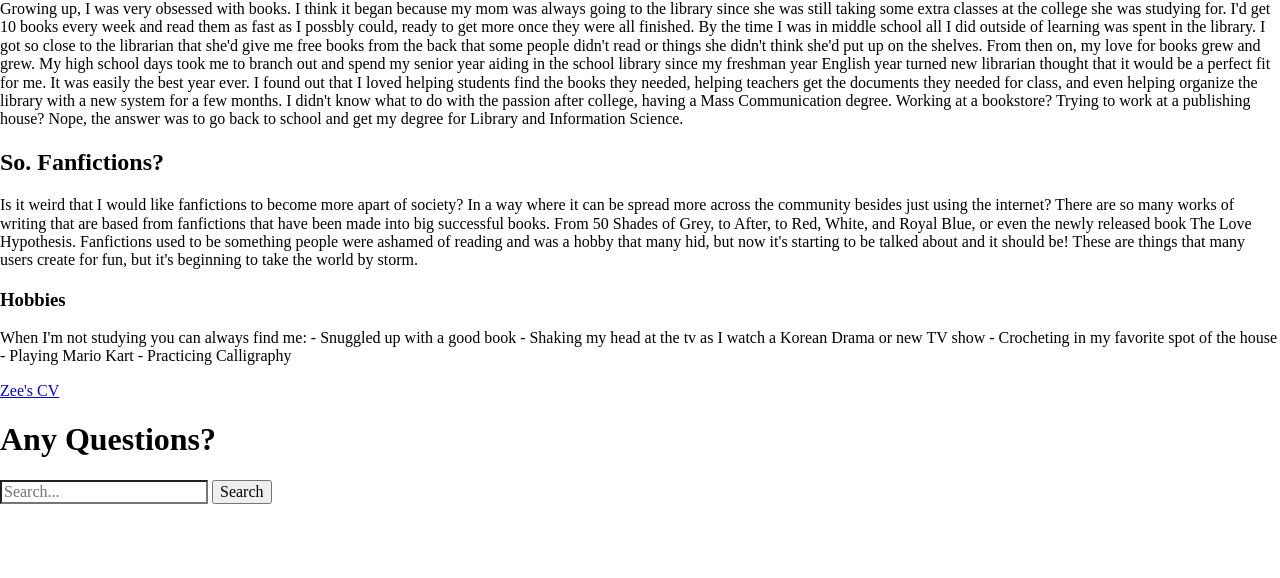
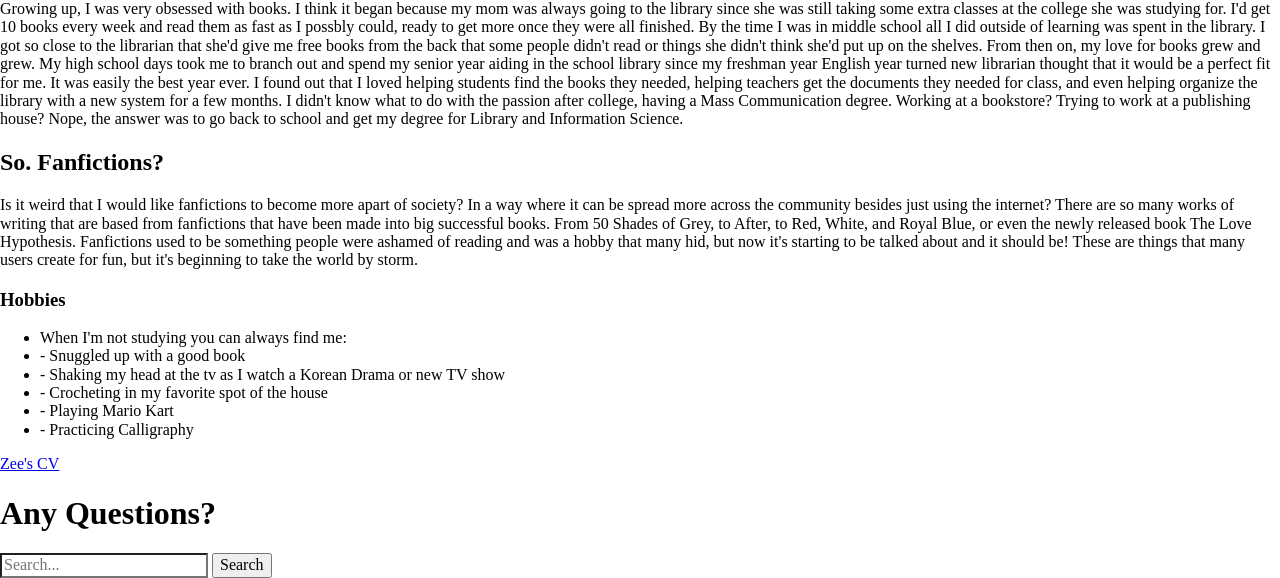
Before and after one commit to zeenerd/Info-552, a plain HTML site: page Week_3_Portfolio/About.html in a window 1280 px wide. Shown: the part 304-882 px from the top of the page. Before the commit the page ends 808 px from the top, so only its background shows below. Drawn offline with Linux system fonts and the light colour scheme.

Commit message:
Adding a bullet list

```diff
--- a/Week_3_Portfolio/About.html
+++ b/Week_3_Portfolio/About.html
@@ -19,7 +19,7 @@
             <li><a href="Resume.html">RESUME</a></li>
             <li><a href="Projects.html">PROJECTS</a></li>
             <li><a href="Writing.html">WRITING</a></il>
-            <li><a href="#Associations.html">ASSOCIATIONS</a></li>
+            <li><a href="Associations.html">ASSOCIATIONS</a></li>
             <li><a href="Contact.html">CONTACT</a></li>
         </ul>
     </nav>
@@ -36,14 +36,14 @@
 </p>
 
 <h3>Hobbies</h3>
-<p>
-    When I'm not studying you can always find me:
-    - Snuggled up with a good book
-    - Shaking my head at the tv as I watch a Korean Drama or new TV show
-    - Crocheting in my favorite spot of the house
-    - Playing Mario Kart
-    - Practicing Calligraphy
-</p>
+<ul>
+   <li>When I'm not studying you can always find me:</li>
+    <li>- Snuggled up with a good book</li>
+    <li>- Shaking my head at the tv as I watch a Korean Drama or new TV show</li>
+    <li>- Crocheting in my favorite spot of the house</li>
+    <li>- Playing Mario Kart</li>
+    <li>- Practicing Calligraphy</li>
+</ul>
 </section>
 
 
```
Also changed, not shown: Week_3_Portfolio/index.html (+1 -1 lines).
